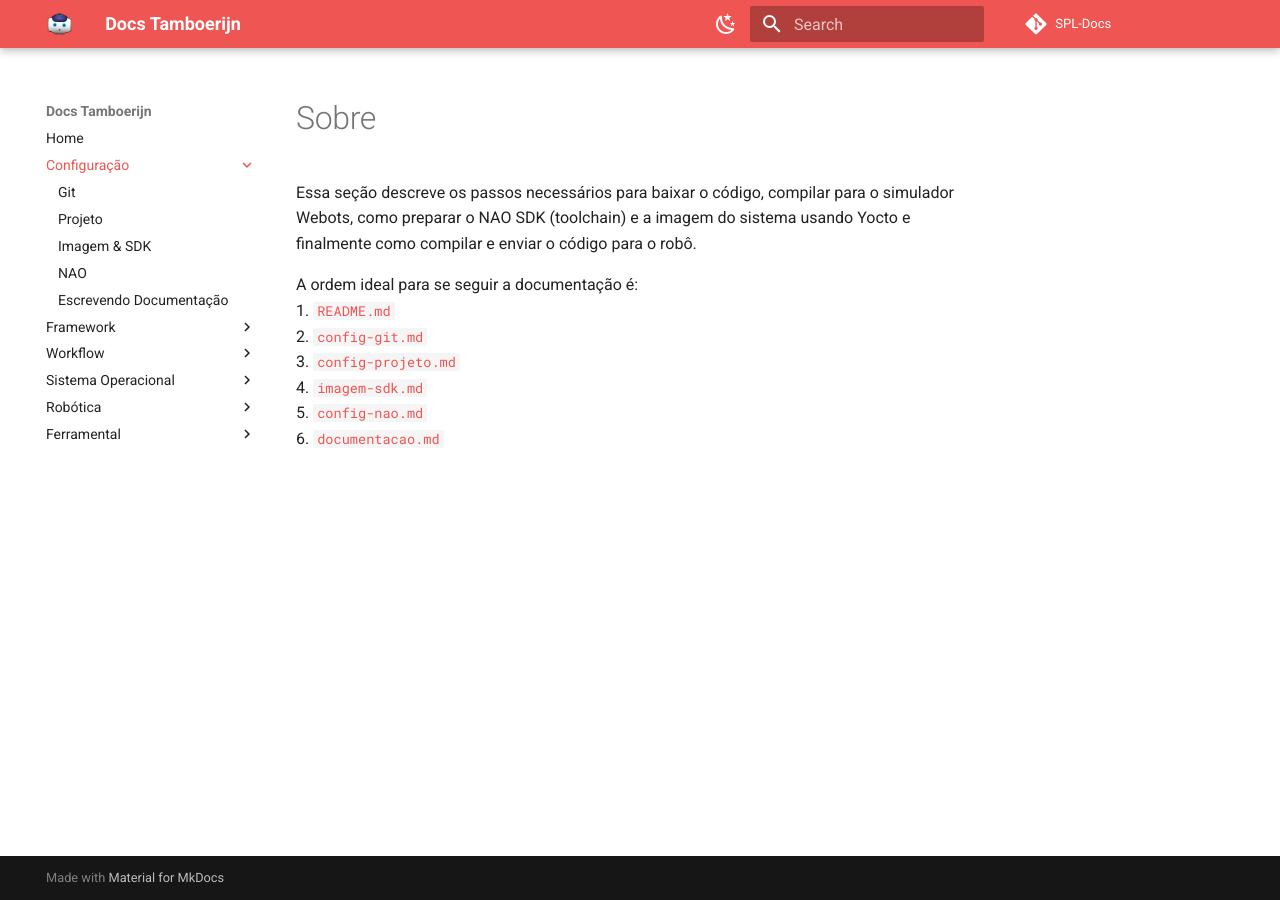
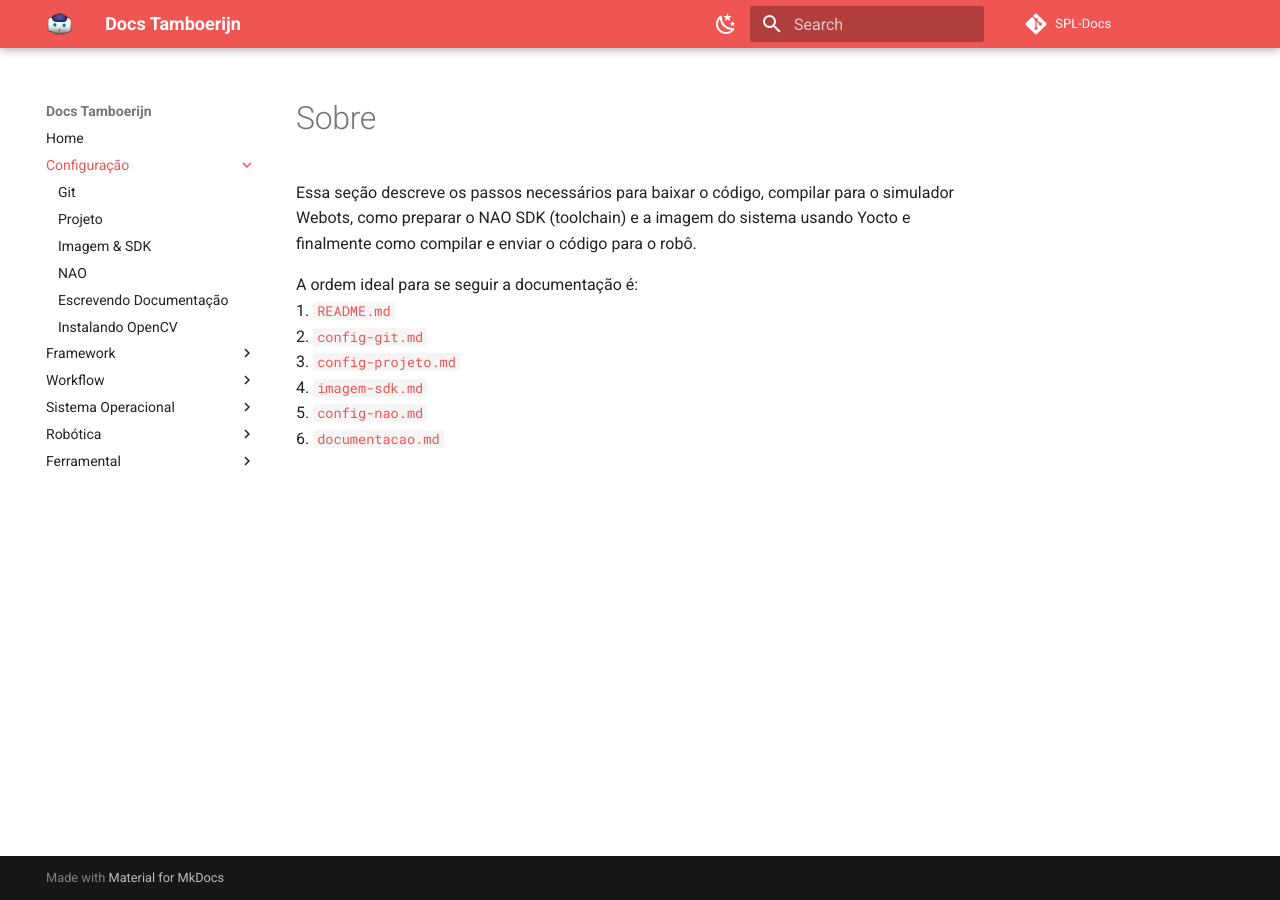
Before and after one commit to rinobot-team/SPL-Docs, an MkDocs documentation site: the page built from docs/config-projeto/README.md, in a window 1280 px wide. Built offline with MkDocs 1.6.1 and Material for MkDocs 9.7.7, drawn with Linux system fonts in a browser that asks for light colours; comment, search, counter and statistics services are not loaded.

Commit message:
Adiciona página do opencv no mkdocs.yml

```diff
--- a/mkdocs.yml
+++ b/mkdocs.yml
@@ -11,6 +11,7 @@ nav:
     - Imagem & SDK: config-projeto/imagem-sdk.md
     - NAO: config-projeto/config-nao.md
     - Escrevendo Documentação: config-projeto/documentacao.md
+    - Instalando OpenCV: config-projeto/config-opencv.md
   - Framework:
     - Indice: framework/README.md
     - Estrutura dos Diretórios: framework/directory-struct.md
```
